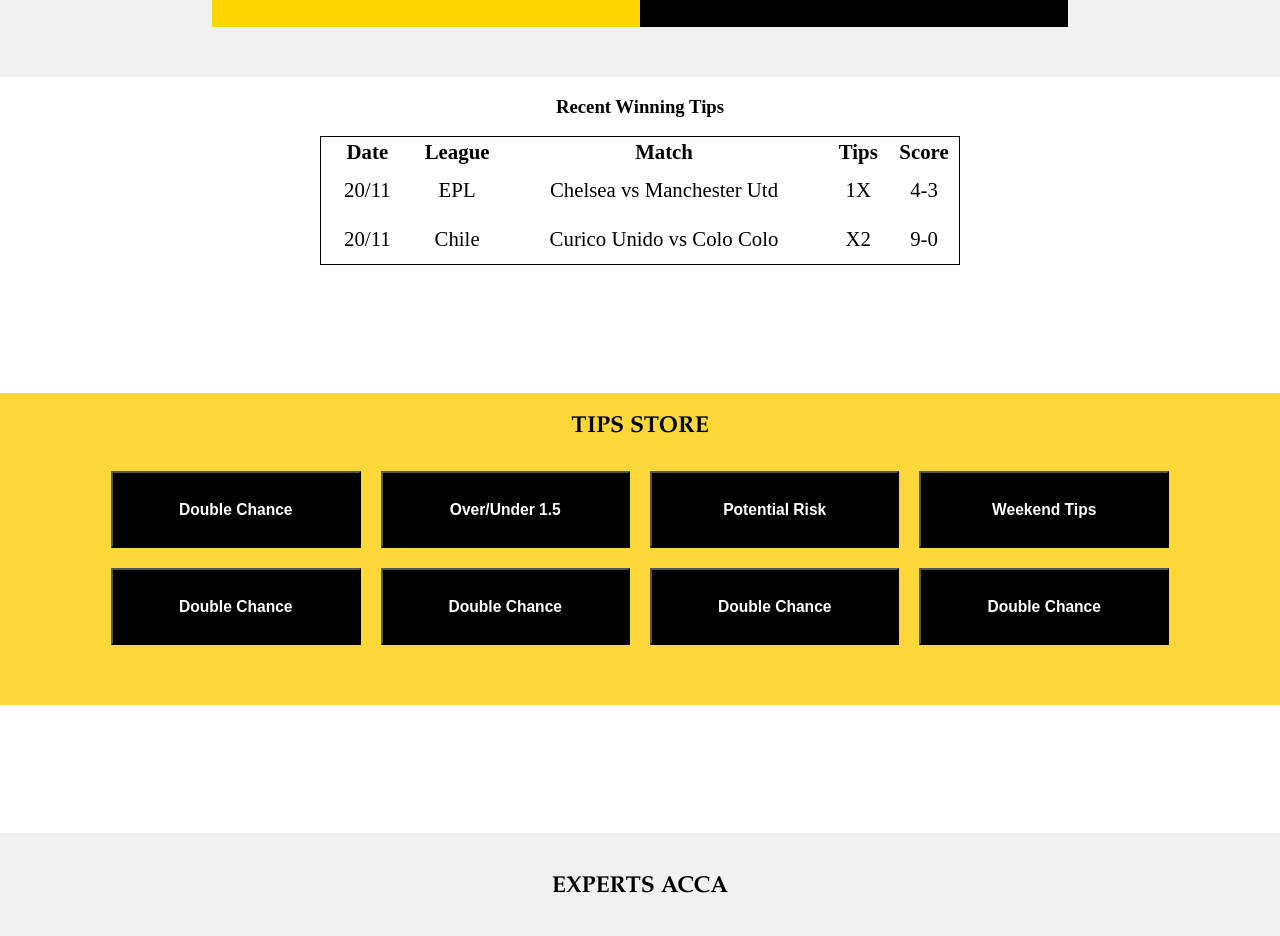
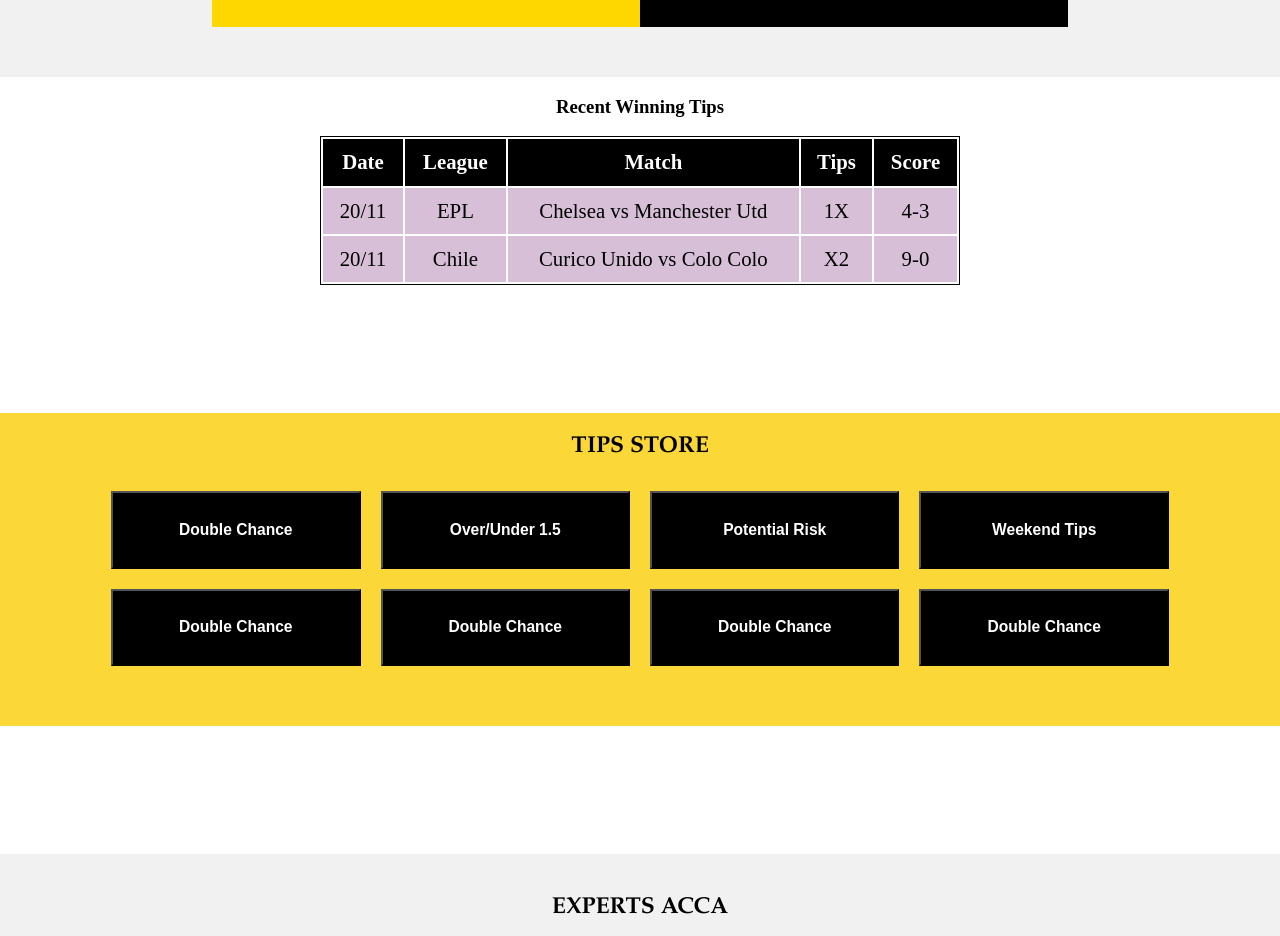
Before and after one commit to diamond-nicholas/football_tip, a React (Create React App) app: page / in a window 1280 px wide. Shown: the part 1320-2256 px from the top of the page. Built offline with nearby package versions, Linux system fonts and the light colour scheme.

Commit message:
add styles for recent winnings

```diff
--- a/src/Components/Upcoming.js
+++ b/src/Components/Upcoming.js
@@ -9,22 +9,22 @@ const Upcoming = () => {
          <h3>Recent Winning Tips</h3>
        </div>
        <div className='fixtures'>
-         <table>
-           <tr>
+         <table className='recent'>
+           <tr className='recentHeader'>
              <th>Date</th>
              <th>League</th>
              <th>Match</th>
              <th>Tips</th>
              <th>Score</th>
            </tr>
-           <tr>
+           <tr className='bg'>
              <td>20/11</td>
              <td>EPL</td>
              <td>Chelsea vs Manchester Utd</td>
              <td>1X</td>
              <td>4-3</td>
            </tr>
-           <tr>
+           <tr className='bg'>
              <td>20/11</td>
              <td>Chile</td>
              <td>Curico Unido vs Colo Colo</td>
--- a/src/Styles/Upcoming.css
+++ b/src/Styles/Upcoming.css
@@ -3,3 +3,21 @@
  justify-content: center;
  align-items: center;
 }
+
+.recent {
+  border: 1px solid black;
+  width: 50%;
+  font-size: 1.3rem;
+}
+
+.recentHeader {
+   background-color: black;
+  color: white;
+}
+
+.recentHeader th {
+  padding: 0.7rem;
+}
+.bg {
+  background-color: thistle;
+}
```
